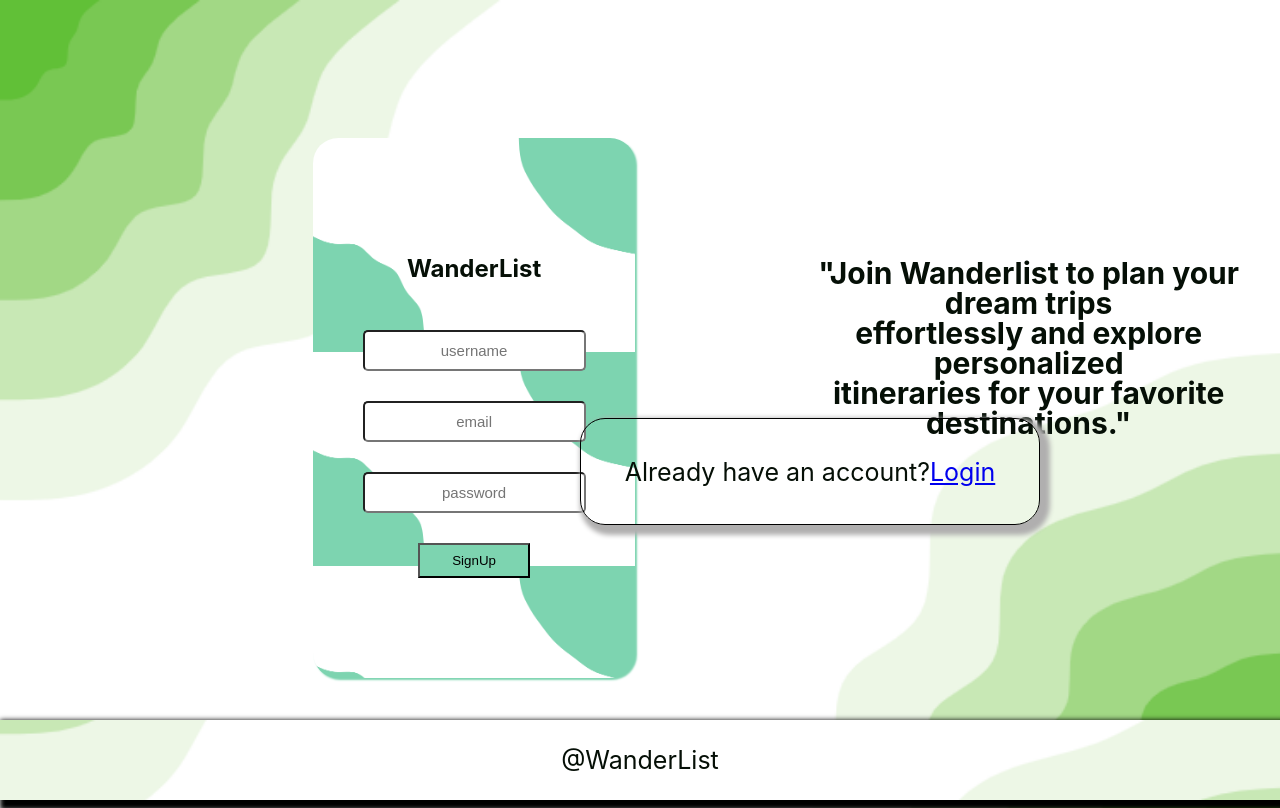
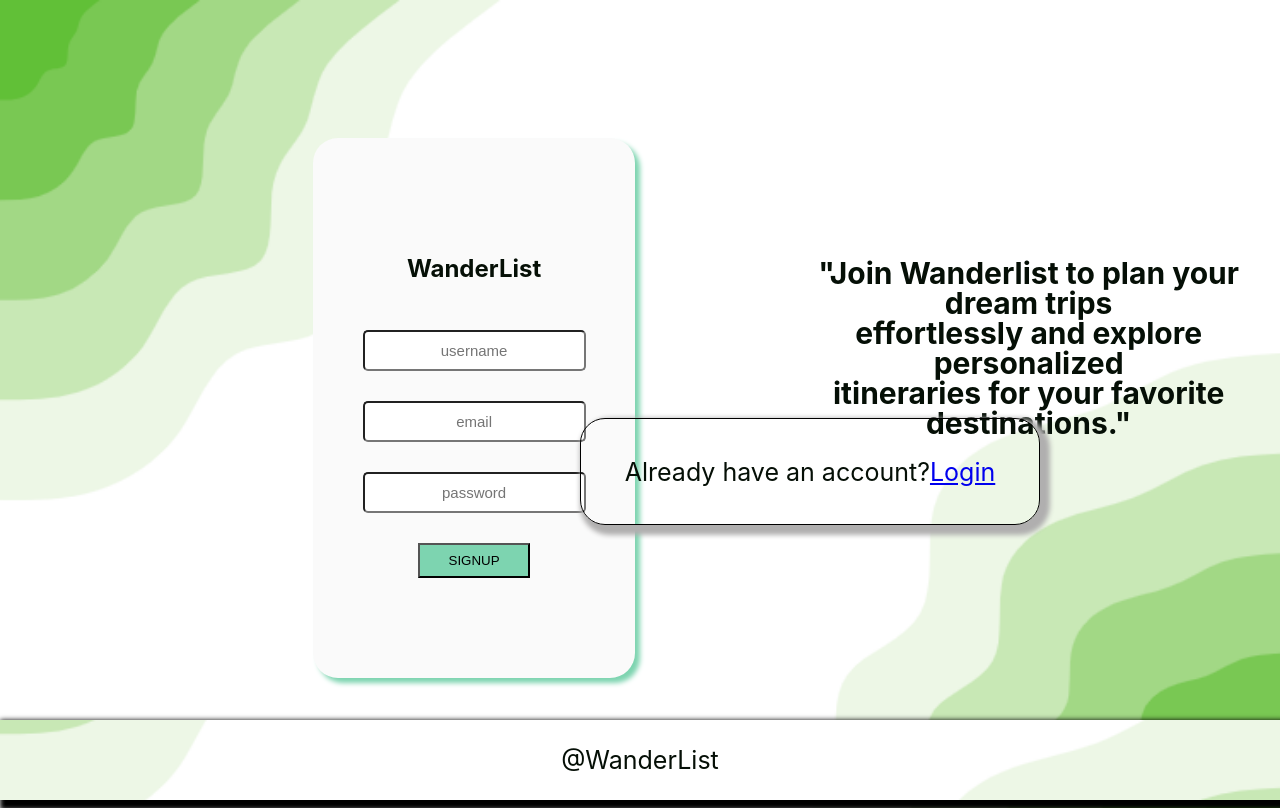
Before and after one commit to NikkoVP/FullStack-MERN-Team-Project, a React (Vite) app in the folder frontend/: page /register in a window 1280 px wide. Built offline with nearby package versions, Linux system fonts and the light colour scheme.

Commit message:
'updating design'

```diff
--- a/frontend/src/Component/login/login.module.css
+++ b/frontend/src/Component/login/login.module.css
@@ -30,9 +30,7 @@ width:100%;
    height: 80vh;
    display: grid;
    place-items: center;
-   background-image: url('/images/login.png');
-background-size: contain;
-box-shadow: 2px 2px 2px #7dd4b0;
+box-shadow: 5px 5px 5px #7dd4b0;
 
   }
   #footer {
@@ -53,7 +51,13 @@ box-shadow: 2px 2px 2px #7dd4b0;
     width: 50%;
     height: 35px;
     background-color: #7dd4b0;
+    text-transform: uppercase;
   }
+  #buttonLogin:hover {
+    position: relative;
+    top: -7px;
+
+   }
 }
 
 
--- a/frontend/src/Component/register/register.module.css
+++ b/frontend/src/Component/register/register.module.css
@@ -29,9 +29,9 @@ font:  "Lucida Grande", "Lucida Sans Unicode", Arial, Helvetica, Verdana, sans-s
       height: 80vh;
       display: grid;
       place-items: center;
-      background-image: url('/images/login.png');
-      box-shadow: 2px 2px 2px #7dd4b0;
-background-size: contain;
+
+      box-shadow: 5px 5px 5px #7dd4b0;
+/* background-size: contain; */
      }
      #footer {
        display: none;
@@ -51,11 +51,12 @@ background-size: contain;
        width: 50%;
        height: 35px;
        background-color: #7dd4b0;
+       text-transform: uppercase;
      }
      #buttonSignUp:hover {
       position: relative;
       top: -7px;
-      text-transform: uppercase;
+
      }
 
      span {
@@ -121,8 +122,8 @@ width: 350px;
 height: 500px;
 margin-left: 305px;
 border-radius: 25px;
-background-image: url('/images/login.png');
-background-size: contain;
+/* background-image: url('/images/login.png');
+background-size: contain; */
 
 }
 #mobileSignup {
--- a/frontend/src/Component/router/router.jsx
+++ b/frontend/src/Component/router/router.jsx
@@ -2,6 +2,7 @@ import {createBrowserRouter} from 'react-router-dom';
 import Login from '../login/Login';
 import Register from '../register/Register';
 import HomePage from '../homepage/Homepage';
+import Todo from '../todoComponent/Todo';
 const router = createBrowserRouter([
     {
         path:'/',
@@ -20,7 +21,7 @@ const router = createBrowserRouter([
     {
         path:'/home',
         element:<HomePage/>
-    }
+    },
 
 ])
 export default router;
```
Also changed, not shown: frontend/public/images/login.png (deleted).
